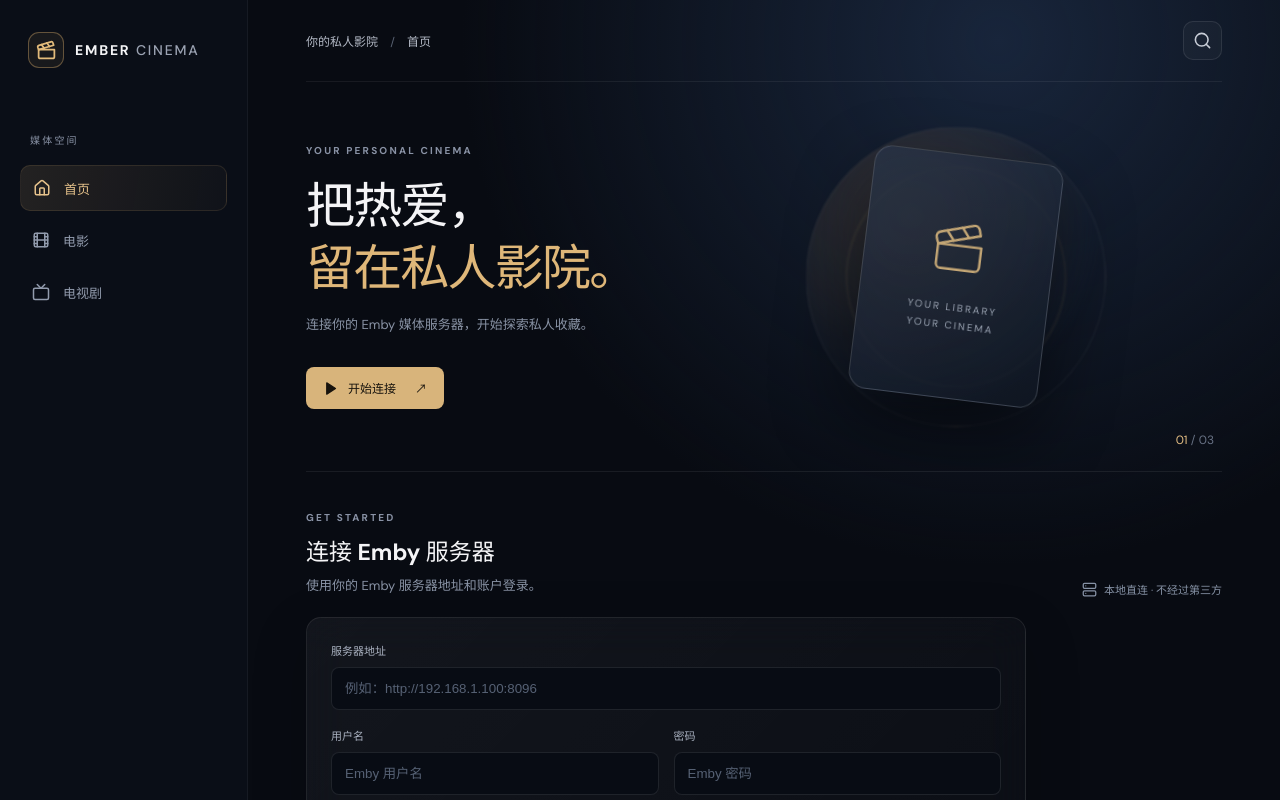
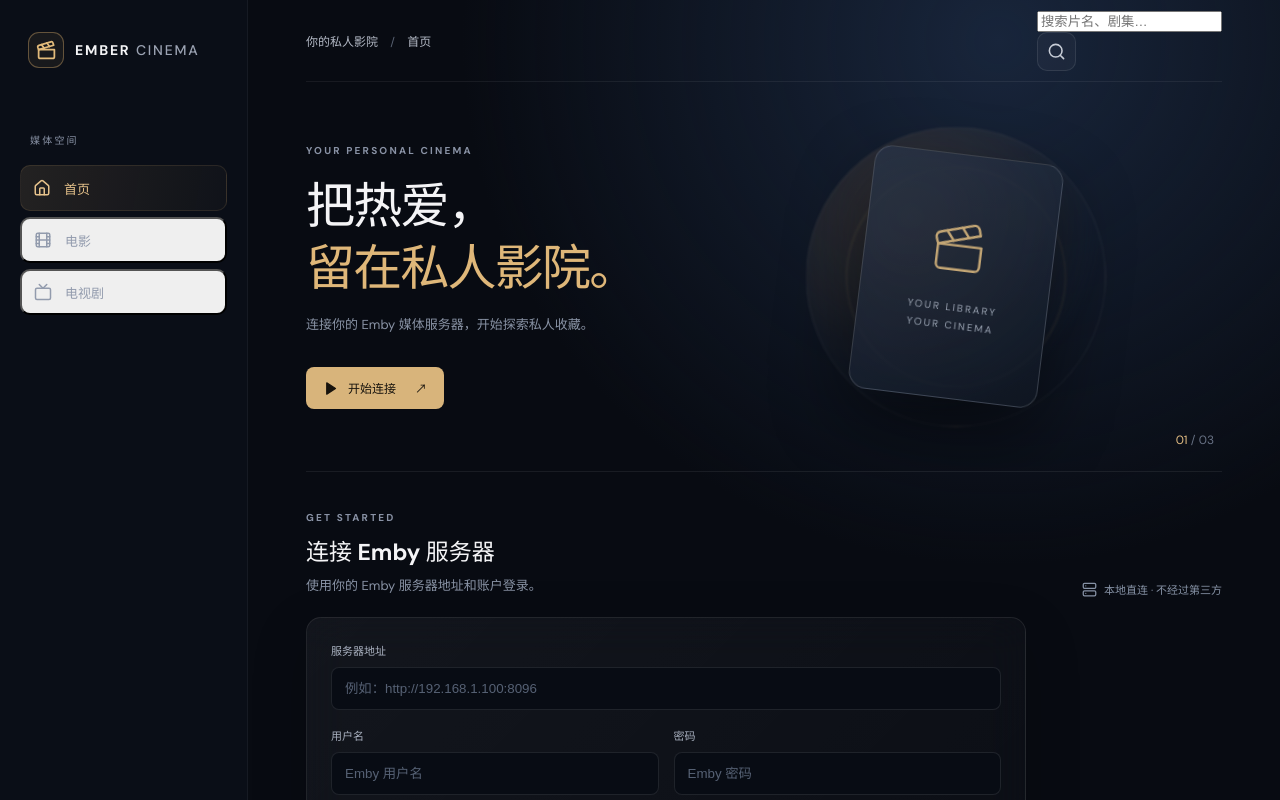
Before and after one commit to 1264362700/emby-movie-site, a React (Vite) app in the folder frontend/: page / in a window 1280 px wide. Shown: the top 800 px of the page. Built offline with nearby package versions, Linux system fonts and the light colour scheme.

Commit message:
feat: wire library navigation, search results and media details

```diff
--- a/frontend/src/App.tsx
+++ b/frontend/src/App.tsx
@@ -79,11 +79,11 @@ export default function App() {
  return <div className="shell">
   <aside className="sidebar">
    <div className="brand"><span className="brand-icon"><Clapperboard size={21}/></span><span>EMBER<span className="brand-light"> CINEMA</span></span></div>
-   <div className="nav-label">媒体空间</div><a className="nav active"><House size={18}/> 首页</a><a className="nav"><Film size={18}/> 电影</a><a className="nav"><Tv size={18}/> 电视剧</a>
+   <div className="nav-label">媒体空间</div><button className={"nav "+(section==="home"?"active":"")} onClick={()=>setSection("home")}><House size={18}/> 首页</button><button className={"nav "+(section==="Movie"?"active":"")} onClick={()=>browse("Movie")}><Film size={18}/> 电影</button><button className={"nav "+(section==="Series"?"active":"")} onClick={()=>browse("Series")}><Tv size={18}/> 电视剧</button>
    <div className="sidebar-bottom"><a className="nav"><Settings size={18}/> 设置</a><div className="server-state"><span className={home?"dot online":"dot"}/>{home?"已连接 Emby":"尚未连接服务器"}</div></div>
   </aside>
   <main className="main">
-   <header className="topbar"><div className="crumb">你的私人影院 <span>/</span> 首页</div><div className="top-actions">{home&&<span className="connected-pill"><Wifi size={13}/> {home.serverName}</span>}<button className="icon-button" title="搜索"><Search size={19}/></button></div></header>
+   <header className="topbar"><div className="crumb">你的私人影院 <span>/</span> {section==="home"?"首页":section==="Movie"?"电影":section==="Series"?"电视剧":"搜索"}</div><div className="top-actions">{home&&<span className="connected-pill"><Wifi size={13}/> {home.serverName}</span>}<form className="search-form" onSubmit={e=>{e.preventDefault();if(searchInput.trim())search(searchInput.trim());}}><input aria-label="搜索影视" value={searchInput} onChange={e=>setSearchInput(e.target.value)} placeholder="搜索片名、剧集…"/><button className="icon-button" title="搜索"><Search size={19}/></button></form></div></header>
    {!home ? <>
     <section className="hero">
      <div className="hero-copy"><div className="eyebrow">YOUR PERSONAL CINEMA</div><h1>把热爱，<br/><em>留在私人影院。</em></h1><p>连接你的 Emby 媒体服务器，开始探索私人收藏。</p><a className="hero-link" href="#connect"><Play size={15} fill="currentColor"/> 开始连接 <span>↗</span></a></div>
@@ -103,10 +103,12 @@ export default function App() {
    </> : <>
     <section className="welcome-banner"><div><div className="eyebrow">WELCOME BACK</div><h1>今晚，想看点什么？</h1><p>已连接到 {home.serverName}，你的私人片库已就绪。</p></div><button className="refresh-button" onClick={()=>loadHome()} disabled={loadingHome}>{loadingHome?<LoaderCircle className="spin" size={16}/>:<RotateCcw size={16}/>} 刷新媒体库</button></section>
     <section className="library-stats">{home.views.map(v=><div className="library-chip" key={v.ID}><Film size={15}/><span>{v.Name}</span></div>)}{home.views.length===0&&<span className="muted">服务器尚未返回媒体库分类</span>}</section>
-    {home.resume.length>0&&<MediaRow title="继续观看" subtitle="接着上次的进度，继续你的故事" items={home.resume}/>}
-    <MediaRow title="最近添加" subtitle="你的媒体库刚刚上新" items={home.latest}/>
+    {home.resume.length>0&&<MediaRow title="继续观看" subtitle="接着上次的进度，继续你的故事" items={home.resume} onOpen={openDetail}/>}
+    <MediaRow title="最近添加" subtitle="你的媒体库刚刚上新" items={home.latest} onOpen={openDetail}/>
     {error&&<p className="error">{error}</p>}
    </>}
+   {home&&section!=="home"&&<section className="library-page"><div className="welcome-banner"><div><div className="eyebrow">{section==="search"?"SEARCH LIBRARY":"YOUR COLLECTION"}</div><h1>{section==="search"?"搜索结果":section==="Movie"?"电影片库":"电视剧片库"}</h1><p>{section==="search"?"关键词："+query:"浏览 Emby 服务器中的媒体收藏"}</p></div><span className="result-count">{page?.total??0} 项结果</span></div>{loadingHome?<div className="empty-state">正在读取…</div>:page?.items.length?<div className="media-grid browse-grid">{page.items.map(item=><MediaCard key={item.id} item={item} onOpen={openDetail}/>)}</div>:<div className="empty-state">没有找到匹配内容</div>}{page&&<div className="pagination"><button disabled={pageIndex===0||loadingHome} onClick={()=>section==="search"?search(query,Math.max(0,pageIndex-30)):browse(section as "Movie"|"Series",Math.max(0,pageIndex-30))}>上一页</button><span>第 {Math.floor(pageIndex/30)+1} 页 · 本页 {page.items.length} 项</span><button disabled={page.items.length<30||loadingHome} onClick={()=>section==="search"?search(query,pageIndex+30):browse(section as "Movie"|"Series",pageIndex+30)}>下一页</button></div>}</section>}
+   {detail&&<div className="modal-backdrop" onClick={()=>setDetail(null)}><section className="detail-modal" onClick={e=>e.stopPropagation()}><button className="modal-close" onClick={()=>setDetail(null)}>×</button><div className="eyebrow">MEDIA DETAILS</div><h2>{detail.name}</h2><p className="detail-meta">{detail.year||"年份未知"} · {detail.type==="Series"?"电视剧":detail.type==="Episode"?"剧集":"电影"} {detail.rating>0?" · ★ "+detail.rating.toFixed(1):""}</p><p className="detail-overview">{detailLoading?"正在读取详情…":detail.overview||"暂无简介"}</p></section></div>}
    <footer>EMBER CINEMA <span>·</span> A PERSONAL MEDIA EXPERIENCE</footer>
   </main>
  </div>;
```
